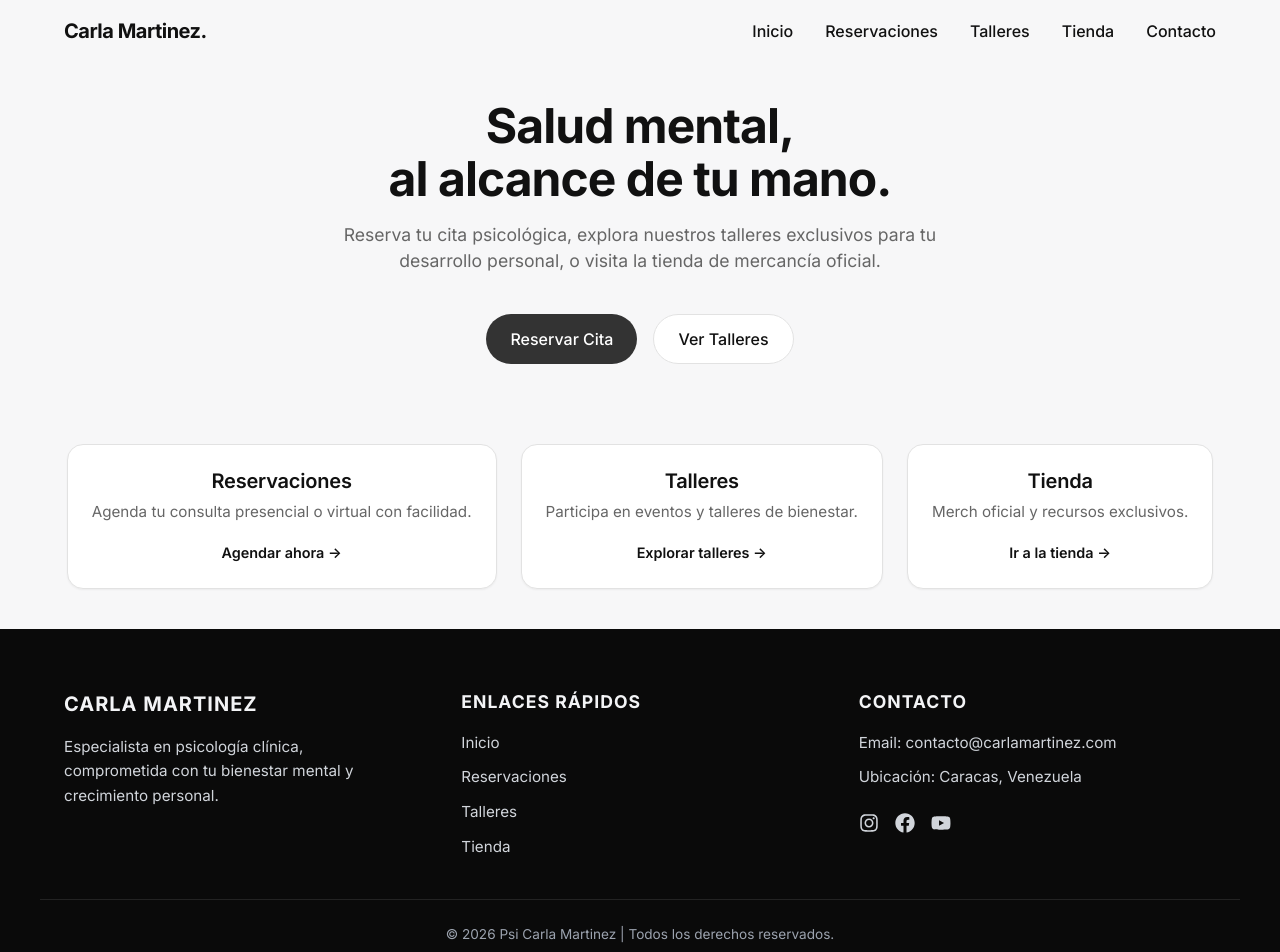
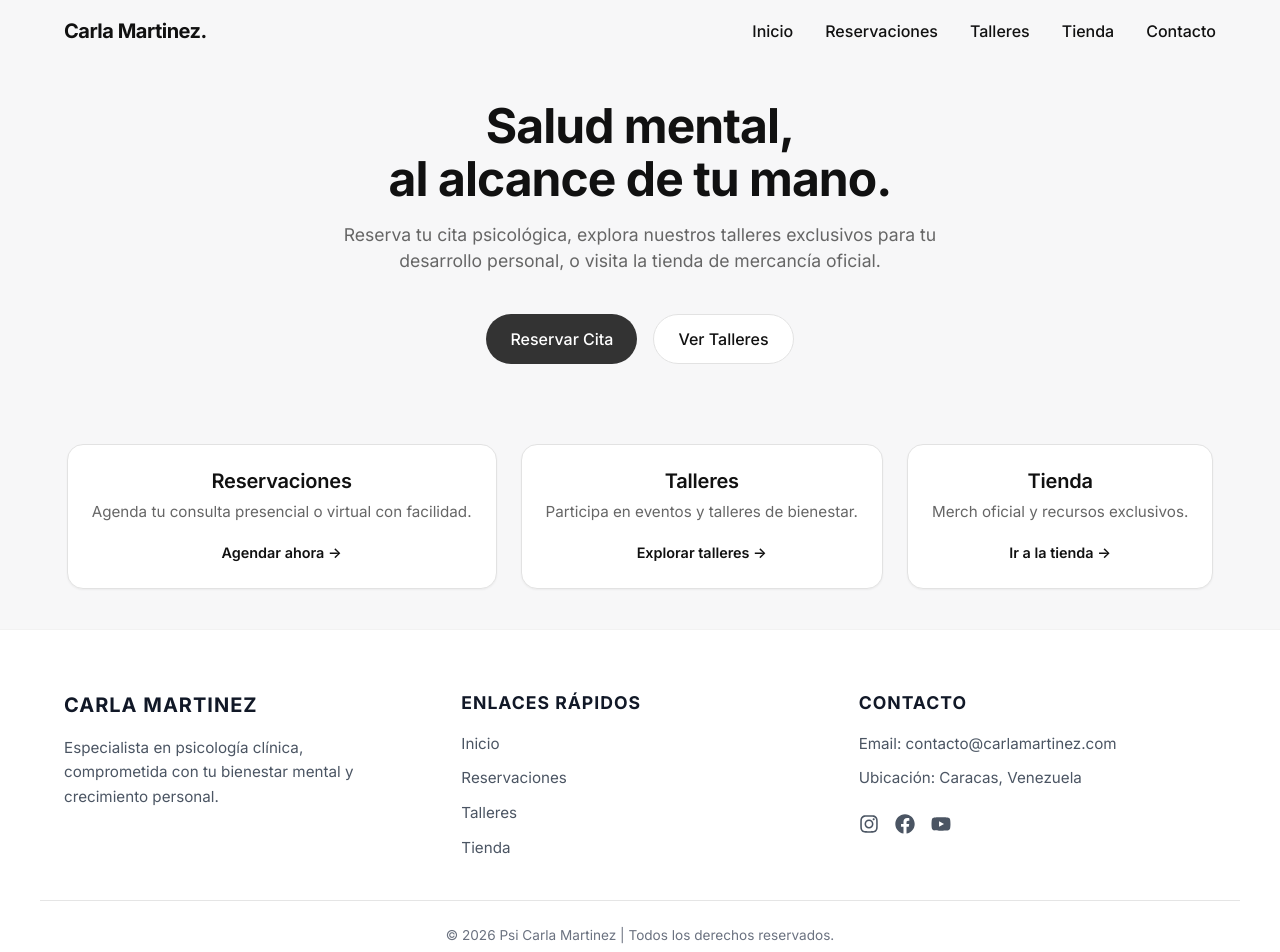
Before and after one commit to Villegascs/Psi.-Carla-Martinez, a Next.js app: page / in a window 1280 px wide. Shown: the top 952 px of the page. Built offline with nearby package versions, Linux system fonts and the light colour scheme; no server answers.

Commit message:
style: change footer to light mode (white background)

```diff
--- a/src/components/GlobalFooter.tsx
+++ b/src/components/GlobalFooter.tsx
@@ -13,38 +13,38 @@ export default function GlobalFooter() {
   }
 
   return (
-    <footer style={{ backgroundColor: "#0a0a0a", color: "#f3f4f6", padding: "60px 24px 24px 24px", marginTop: "auto" }}>
-      <div className="container" style={{ display: "flex", flexWrap: "wrap", gap: "40px", justifyContent: "space-between", paddingBottom: "40px", borderBottom: "1px solid rgba(255, 255, 255, 0.1)" }}>
+    <footer style={{ backgroundColor: "#ffffff", color: "#111827", padding: "60px 24px 24px 24px", marginTop: "auto", borderTop: "1px solid rgba(0,0,0,0.05)" }}>
+      <div className="container" style={{ display: "flex", flexWrap: "wrap", gap: "40px", justifyContent: "space-between", paddingBottom: "40px", borderBottom: "1px solid rgba(0, 0, 0, 0.1)" }}>
 
         {/* Brand Column */}
         <div style={{ flex: "1 1 250px" }}>
-          <h3 style={{ fontSize: "1.25rem", fontWeight: 700, marginBottom: "16px", letterSpacing: "1px", textTransform: "uppercase" }}>
+          <h3 style={{ fontSize: "1.25rem", fontWeight: 700, marginBottom: "16px", letterSpacing: "1px", textTransform: "uppercase", color: "#111827" }}>
             Carla Martinez
           </h3>
-          <p style={{ color: "#d1d5db", fontSize: "0.95rem", lineHeight: 1.6, maxWidth: "300px" }}>
+          <p style={{ color: "#4b5563", fontSize: "0.95rem", lineHeight: 1.6, maxWidth: "300px" }}>
             Especialista en psicología clínica, comprometida con tu bienestar mental y crecimiento personal.
           </p>
         </div>
 
         {/* Links Column */}
         <div style={{ flex: "1 1 250px" }}>
-          <h3 style={{ fontSize: "1.1rem", fontWeight: 700, marginBottom: "16px", textTransform: "uppercase", letterSpacing: "1px" }}>
+          <h3 style={{ fontSize: "1.1rem", fontWeight: 700, marginBottom: "16px", textTransform: "uppercase", letterSpacing: "1px", color: "#111827" }}>
             Enlaces Rápidos
           </h3>
           <div style={{ display: "flex", flexDirection: "column", gap: "12px" }}>
-            <Link href="/" style={{ color: "#d1d5db", textDecoration: "none", fontSize: "0.95rem" }} className="footer-link">Inicio</Link>
-            <Link href="/reservaciones" style={{ color: "#d1d5db", textDecoration: "none", fontSize: "0.95rem" }} className="footer-link">Reservaciones</Link>
-            <Link href="/talleres" style={{ color: "#d1d5db", textDecoration: "none", fontSize: "0.95rem" }} className="footer-link">Talleres</Link>
-            <Link href="/tienda" style={{ color: "#d1d5db", textDecoration: "none", fontSize: "0.95rem" }} className="footer-link">Tienda</Link>
+            <Link href="/" style={{ color: "#4b5563", textDecoration: "none", fontSize: "0.95rem" }} className="footer-link">Inicio</Link>
+            <Link href="/reservaciones" style={{ color: "#4b5563", textDecoration: "none", fontSize: "0.95rem" }} className="footer-link">Reservaciones</Link>
+            <Link href="/talleres" style={{ color: "#4b5563", textDecoration: "none", fontSize: "0.95rem" }} className="footer-link">Talleres</Link>
+            <Link href="/tienda" style={{ color: "#4b5563", textDecoration: "none", fontSize: "0.95rem" }} className="footer-link">Tienda</Link>
           </div>
         </div>
 
         {/* Contact Column */}
         <div style={{ flex: "1 1 250px" }}>
-          <h3 style={{ fontSize: "1.1rem", fontWeight: 700, marginBottom: "16px", textTransform: "uppercase", letterSpacing: "1px" }}>
+          <h3 style={{ fontSize: "1.1rem", fontWeight: 700, marginBottom: "16px", textTransform: "uppercase", letterSpacing: "1px", color: "#111827" }}>
             Contacto
           </h3>
-          <div style={{ display: "flex", flexDirection: "column", gap: "12px", color: "#d1d5db", fontSize: "0.95rem" }}>
+          <div style={{ display: "flex", flexDirection: "column", gap: "12px", color: "#4b5563", fontSize: "0.95rem" }}>
             <p>Email: contacto@carlamartinez.com</p>
             <p>Ubicación: Caracas, Venezuela</p>
             <div style={{ display: "flex", gap: "16px", marginTop: "12px" }}>
@@ -63,7 +63,7 @@ export default function GlobalFooter() {
       </div>
 
       {/* Bottom Bar */}
-      <div className="container" style={{ display: "flex", justifyContent: "center", alignItems: "center", paddingTop: "24px", color: "#9ca3af", fontSize: "0.85rem" }}>
+      <div className="container" style={{ display: "flex", justifyContent: "center", alignItems: "center", paddingTop: "24px", color: "#6b7280", fontSize: "0.85rem" }}>
         <p>© 2026 Psi Carla Martinez | Todos los derechos reservados.</p>
       </div>
     </footer>
```
